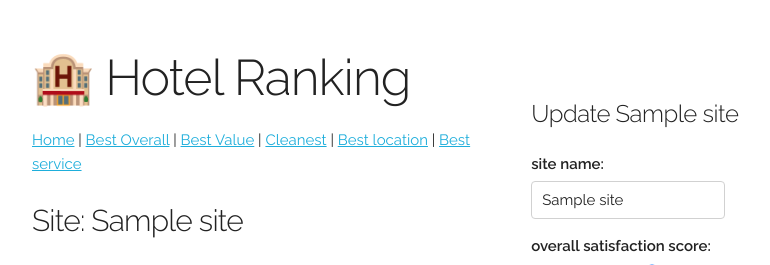
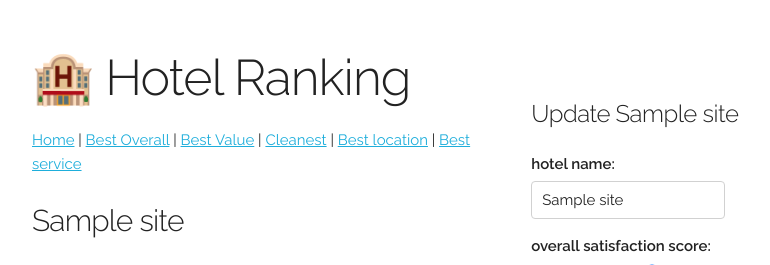
Before and after one commit to gspncr/hotel-ranking, a Flask app: template templates/site.html in a window 1280 px wide. Shown: the top 265 px of the page, without its empty margins (128-898 px from the left). Run offline with Flask 2, Linux system fonts and the light colour scheme; the template is opened without the code that fills it: values that come from a table or form of the project are taken from there, others are empty; tables that the repository leaves empty hold one stand-in row (values such as "Sample post").

Commit message:
hotels properly labelled

```diff
--- a/templates/site.html
+++ b/templates/site.html
@@ -11,7 +11,7 @@
   <div class="one-half column" style="margin-top: 5%">
   <h1>🏨 Hotel Ranking</h1>
   <p> <a href="{{url_for('index')}}">Home</a> | <a href="{{url_for('bestOverall')}}">Best Overall</a> | <a href="{{url_for('bestValue')}}">Best Value</a> | <a href="{{url_for('mostClean')}}">Cleanest</a> | <a href="{{url_for('bestlocation')}}">Best location</a> | <a href="{{url_for('bestService')}}">Best service</a> </p>
-  <h4> Site: {{oneSite.name}} </h4>
+  <h4> {{oneSite.name}} </h4>
   <h5> Score card for {{oneSite.name}}: </h5>
   <li> {{oneSite.name}} has an overall score of <strong>{{oneSite.score}}</strong></li>
   <li> {{oneSite.name}} has a value for money score of <strong>{{oneSite.value}}</strong></li>
@@ -25,7 +25,7 @@
     <h5> Update {{oneSite.name}} </h5>
 
     <form method="post" action="/update/{{oneSite.name}}">
-      <label> site name: </label>
+      <label> hotel name: </label>
       <input id="site" name="site" type="text" value="{{oneSite.name}}" autocomplete="off"  readonly/>
 
       <label> overall satisfaction score: </label>
```
